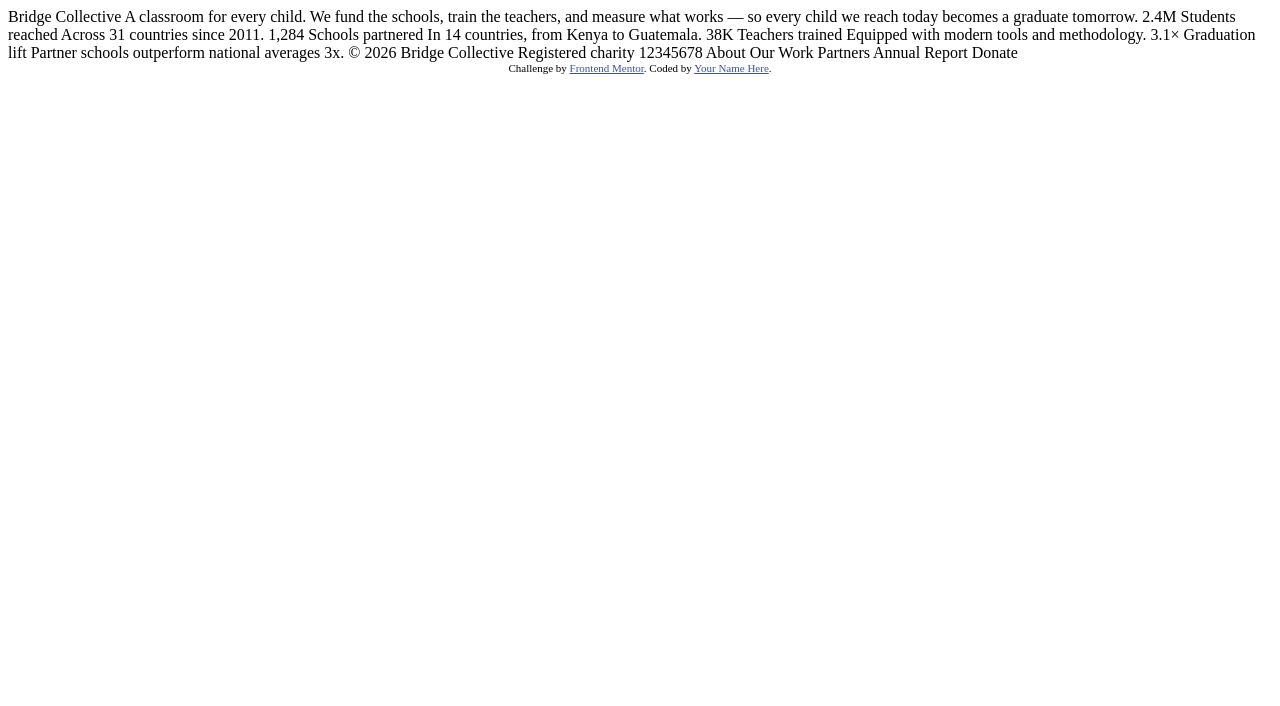
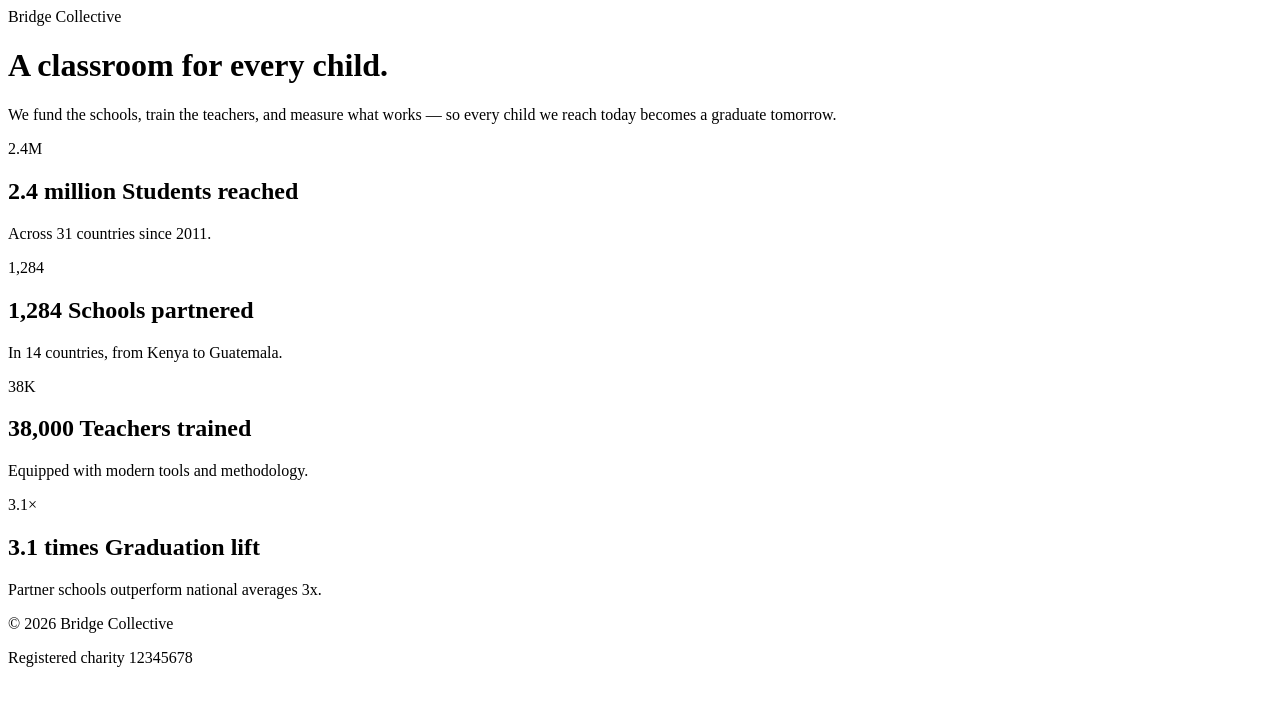
Before and after one commit to Javieer57/FEM-grid-landing-page, a plain HTML site: page index.html in a window 1280 px wide. Drawn offline with Linux system fonts and the light colour scheme.

Commit message:
refactor: improve HTML structure and formatting for better readability

```diff
--- a/index.html
+++ b/index.html
@@ -1,60 +1,73 @@
-<!DOCTYPE html>
+<!doctype html>
 <html lang="en">
   <head>
-  <meta charset="UTF-8">
-  <meta name="viewport" content="width=device-width, initial-scale=1.0"> <!-- displays site properly based on user's device -->
+    <meta charset="UTF-8" />
+    <meta name="viewport" content="width=device-width, initial-scale=1.0" />
+    <!-- displays site properly based on user's device -->
 
-  <link rel="icon" type="image/png" sizes="32x32" href="./assets/images/favicon-32x32.png">
+    <link
+      rel="icon"
+      type="image/png"
+      sizes="32x32"
+      href="./assets/images/favicon-32x32.png"
+    />
 
     <title>Frontend Mentor | Grid landing page</title>
-
-  <!-- Feel free to remove these styles or customise in your own stylesheet 👍 -->
-  <style>
-    .attribution { font-size: 11px; text-align: center; }
-    .attribution a { color: hsl(228, 45%, 44%); }
-  </style>
   </head>
   <body>
+    <!-- Nav -->
+    <header>Bridge Collective</header>
 
-  <!-- Nav -->
-  Bridge Collective
+    <main>
+      <!-- Hero -->
+      <h1>A classroom for every child.</h1>
 
-  <!-- Hero -->
-  A classroom for every child.
-
-  We fund the schools, train the teachers, and measure what works — so every child we reach today becomes a graduate tomorrow.
+      <p>
+        We fund the schools, train the teachers, and measure what works — so
+        every child we reach today becomes a graduate tomorrow.
+      </p>
 
       <!-- Stats -->
-  2.4M
-  Students reached
-  Across 31 countries since 2011.
+      <article>
+        <!-- svg icon -->
+        <div aria-hidden="true">2.4M</div>
+        <h2><span class="sr-only">2.4 million </span>Students reached</h2>
+        <p>Across 31 countries since 2011.</p>
+      </article>
 
-  1,284
-  Schools partnered
-  In 14 countries, from Kenya to Guatemala.
+      <article>
+        <!-- svg icon -->
+        <div aria-hidden="true">1,284</div>
+        <h2><span class="sr-only">1,284 </span>Schools partnered</h2>
+        <p>In 14 countries, from Kenya to Guatemala.</p>
+      </article>
 
-  38K
-  Teachers trained
-  Equipped with modern tools and methodology.
+      <article>
+        <!-- svg icon -->
+        <div aria-hidden="true">38K</div>
+        <h2><span class="sr-only">38,000 </span>Teachers trained</h2>
+        <p>Equipped with modern tools and methodology.</p>
+      </article>
 
-  3.1×
-  Graduation lift
-  Partner schools outperform national averages 3x.
+      <article>
+        <!-- svg icon -->
+        <div aria-hidden="true">3.1×</div>
+        <h2><span class="sr-only">3.1 times </span>Graduation lift</h2>
+        <p>Partner schools outperform national averages 3x.</p>
+      </article>
+    </main>
 
     <!-- Footer -->
-  © 2026 Bridge Collective
-  Registered charity 12345678
+    <footer>
+      <p>© 2026 Bridge Collective</p>
+      <p>Registered charity 12345678</p>
+    </footer>
 
     <!-- Menu panel — hidden until the hamburger is activated -->
-  About
+    <!-- About
   Our Work
   Partners
   Annual Report
-  Donate
-
-  <div class="attribution">
-    Challenge by <a href="https://www.frontendmentor.io?ref=challenge">Frontend Mentor</a>.
-    Coded by <a href="#">Your Name Here</a>.
-  </div>
+  Donate -->
   </body>
 </html>
```
Lines whose indentation alone changed are shown as unchanged.
